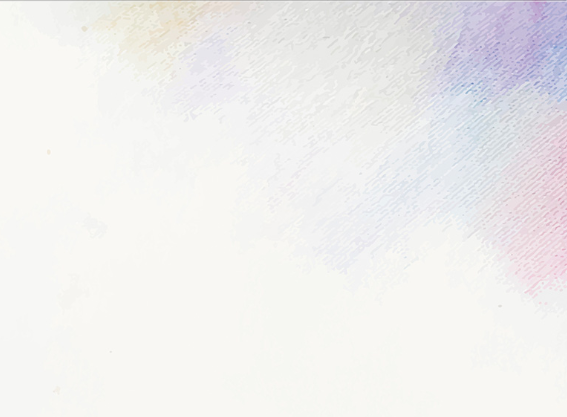
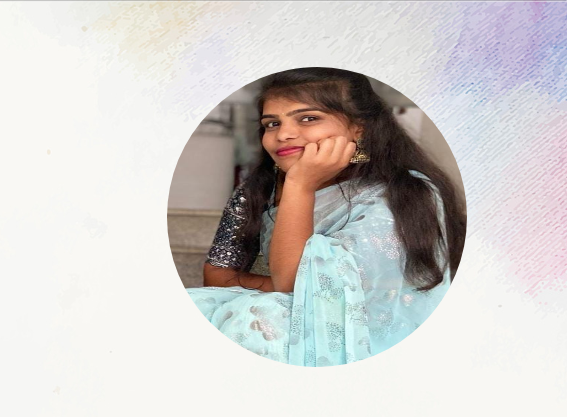
Before and after one commit to Dummykodes/portfolio, a plain HTML site: page index.html in a window 1280 px wide. Shown: the part 3244-3661 px from the top of the page, 713-1280 px from the left. Drawn offline with nearby package versions, Linux system fonts and the light colour scheme; a web font is replaced by a local one.

Commit message:
Update index.html

```diff
--- a/index.html
+++ b/index.html
@@ -229,7 +229,7 @@
             </section>
 
             <section>
-                <img src="pastehere-your-image" class="profile-image" alt="profile">
+                <img src="./Assests/sonika-pflio.jpg" class="profile-image" alt="profile">
             </section>
         </article>
 
```
